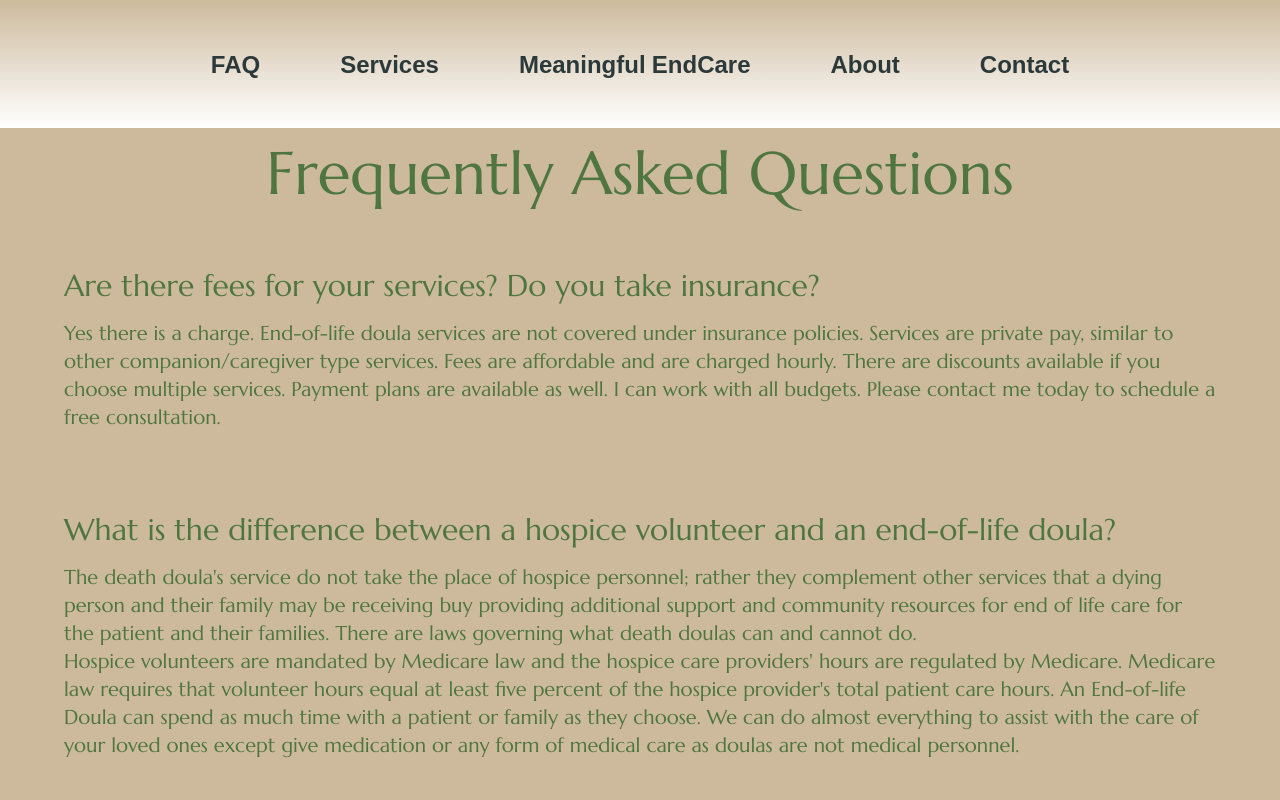
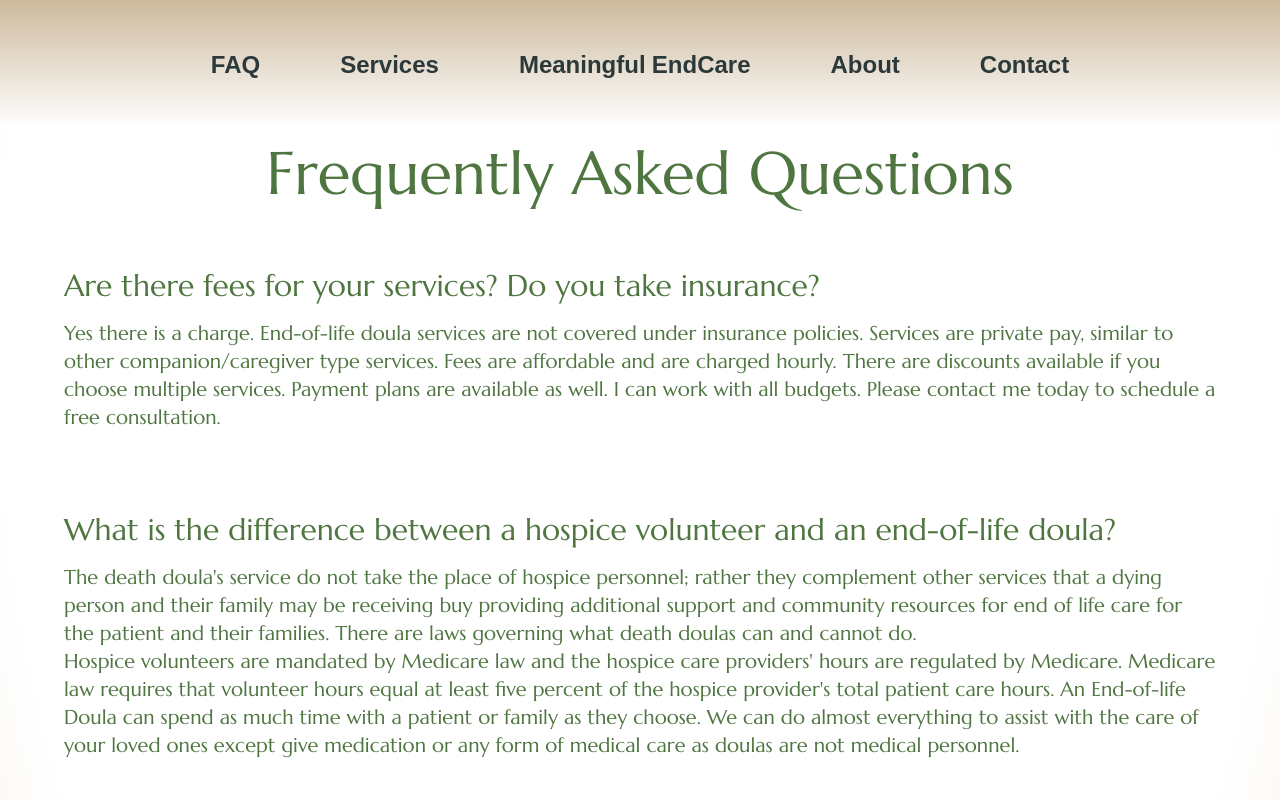
Before and after one commit to victoriaraya/emracing_death, a Next.js app: page /faq in a window 1280 px wide. Shown: the top 800 px of the page. Built offline with nearby package versions, Linux system fonts and the light colour scheme.

Commit message:
style edits

```diff
--- a/app/about/page.tsx
+++ b/app/about/page.tsx
@@ -2,7 +2,7 @@ import Image from "next/image";
 
 const About = () => {
   return (
-    <div className="flex flex-col gap-14 bg-[#CDBA9D] text-[#4F7641] h-full px-6 pb-4">
+    <div className="flex flex-col gap-14 [background:radial-gradient(125%_125%_at_50%_10%,#fff_40%,#d2b48c_100%)] text-[#4F7641] h-full px-6 pb-4">
       <div className="flex">
         <div className="flex-col">
           <h1 className="text-4xl text-left pt-4 pb-8">
--- a/app/contact/page.tsx
+++ b/app/contact/page.tsx
@@ -2,7 +2,7 @@ import Image from "next/image";
 
 const Contact = () => {
   return (
-    <div className="flex flex-col bg-[#CDBA9D] text-[#4F7641] h-full">
+    <div className="flex flex-col [background:radial-gradient(125%_125%_at_50%_10%,#fff_40%,#d2b48c_100%)] text-[#4F7641] h-full">
       <h1 className="text-6xl text-center py-4 pb-16">Contact</h1>
       <p>
         Let's work together! Contact me at .... to schedule a free 30 minute
--- a/app/faq/page.tsx
+++ b/app/faq/page.tsx
@@ -1,6 +1,6 @@
 const Faq = () => {
   return (
-    <div className="bg-[#CDBA9D] text-[#4F7641] h-full px-16">
+    <div className="[background:radial-gradient(125%_125%_at_50%_10%,#fff_40%,#d2b48c_100%)] text-[#4F7641] h-full px-16">
       <h1 className="text-6xl text-center py-4 pb-16">
         Frequently Asked Questions
       </h1>
--- a/app/services/page.tsx
+++ b/app/services/page.tsx
@@ -3,7 +3,7 @@ import { ServicesList } from "@/components/ServicesDoc";
 
 const Services = () => {
   return (
-    <div className="flex flex-col gap-5 bg-[#CDBA9D] text-[#4F7641] h-full pb-4 px-20">
+    <div className="flex flex-col gap-5 [background:radial-gradient(125%_125%_at_50%_10%,#fff_40%,#d2b48c_100%)] text-[#4F7641] h-full pb-4 px-20">
       <h1 className="text-6xl text-center py-4">Services</h1>
       {ServicesList.map((service, idx) => (
         <ServiceTile service={service} key={idx} />
```
